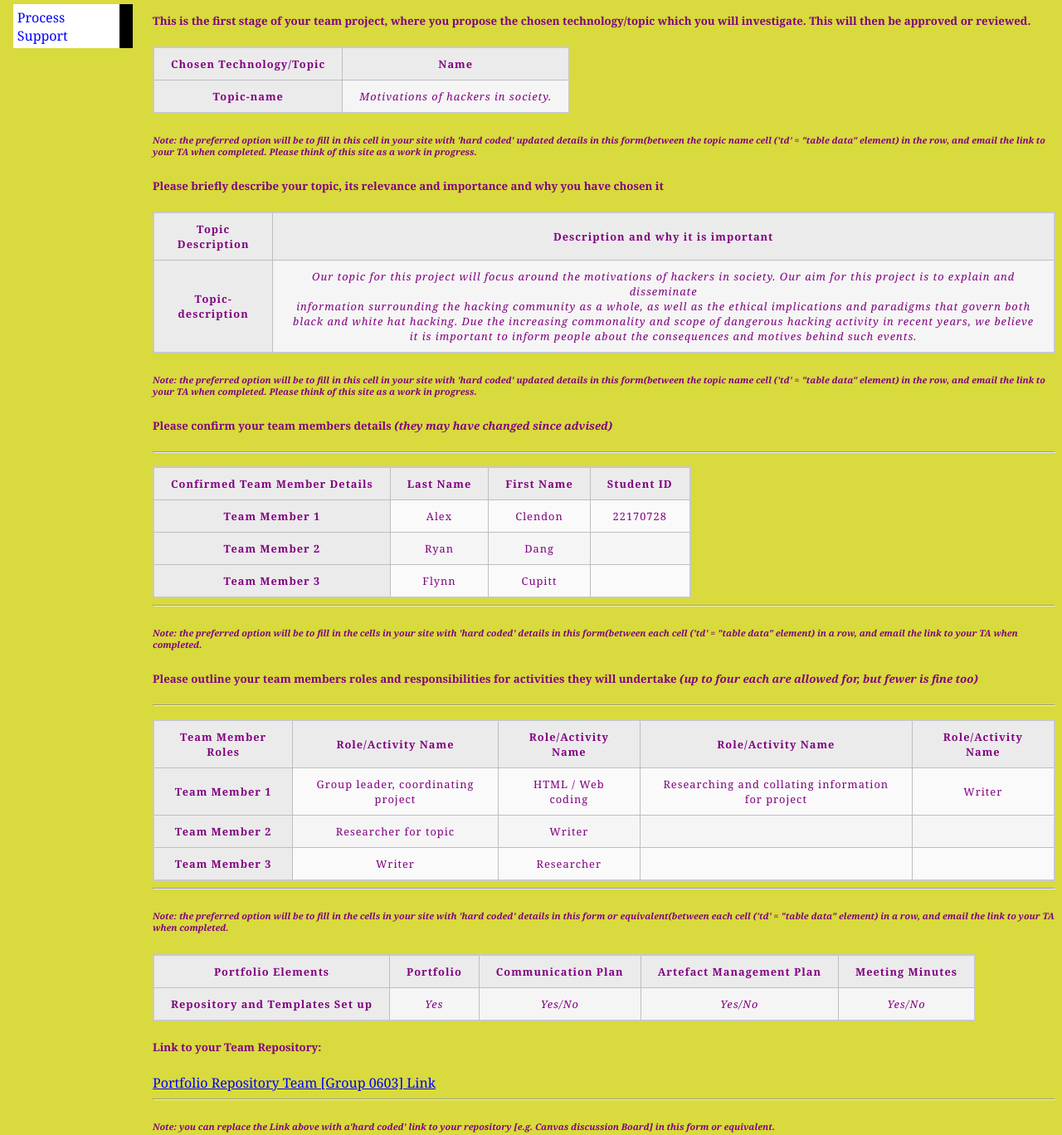
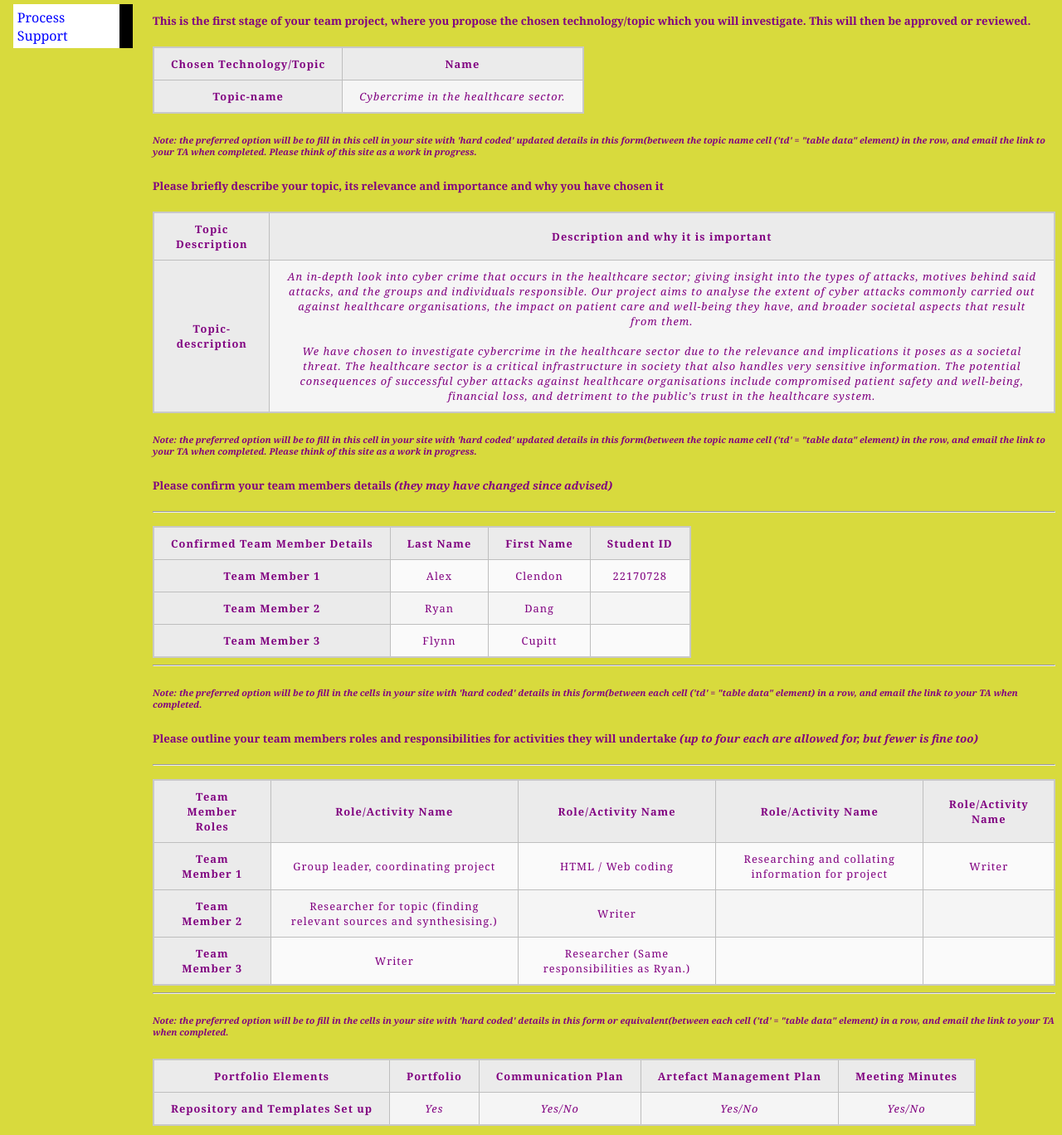
Before and after one commit to Alex-Clendon/alex-clendon.github.io, a plain HTML site: page Misc/proposal.html in a window 1280 px wide. Shown: the part 484-1852 px from the top of the page at 83% size. Drawn offline with Linux system fonts and the light colour scheme.

Commit message:
Correcting topic
Corrected topic to "Cybercrime in the healthcare sector."

```diff
--- a/Misc/proposal.html
+++ b/Misc/proposal.html
@@ -48,7 +48,7 @@
 <p align = "left"</p>
 		<tr>
 		<th scope="row">Topic-name</th>
-		<td> <em>Motivations of hackers in society.</em></td>
+		<td> <em>Cybercrime in the healthcare sector.</em></td>
 
    </tr>
 	</hr>
@@ -72,7 +72,8 @@
 <p align = "left"</p>
 		<tr>
 		<th scope="row">Topic-description</th>
-		<td> <em>Our topic for this project will focus around the motivations of hackers in society. Our aim for this project is to explain and disseminate<br> information surrounding the hacking community as a whole, as well as the ethical implications and paradigms that govern both black and white hat hacking. Due the increasing commonality and scope of dangerous hacking activity in recent years, we believe it is important to inform people about the consequences and motives behind such events.</em></td>
+		<td> <em>An in-depth look into cyber crime that occurs in the healthcare sector; giving insight into the types of attacks, motives behind said attacks, and the groups and individuals responsible. Our project aims to analyse the extent of cyber attacks commonly carried out against healthcare organisations, the impact on patient care and well-being they have, and broader societal aspects that result from them. <br><br>We have chosen to investigate cybercrime in the healthcare sector due to the relevance and implications it poses as a societal threat. The healthcare sector is a critical infrastructure in society that also handles very sensitive information. The potential consequences of successful cyber attacks against healthcare organisations include compromised patient safety and well-being, financial loss, and detriment to the public’s trust in the healthcare system.
+		</em></td>
 
    </tr>
 	</hr>
@@ -149,7 +150,7 @@
    </tr>
 	<p align = "left"</p>
 	<th scope="row">Team Member 2</th>
-        <td>Researcher for topic</td>
+        <td>Researcher for topic (finding relevant sources and synthesising.)</td>
 		<td>Writer</td>
         <td></td>
 		<td></td>
@@ -157,7 +158,7 @@
     </tr>
 	<th scope="row">Team Member 3</th>
         <td>Writer</td>
-		<td>Researcher</td>
+		<td>Researcher (Same responsibilities as Ryan.)</td>
         <td></td>
 		<td></td>
 
```
Also changed, not shown: Misc/topic.html (+1 -1 lines).
